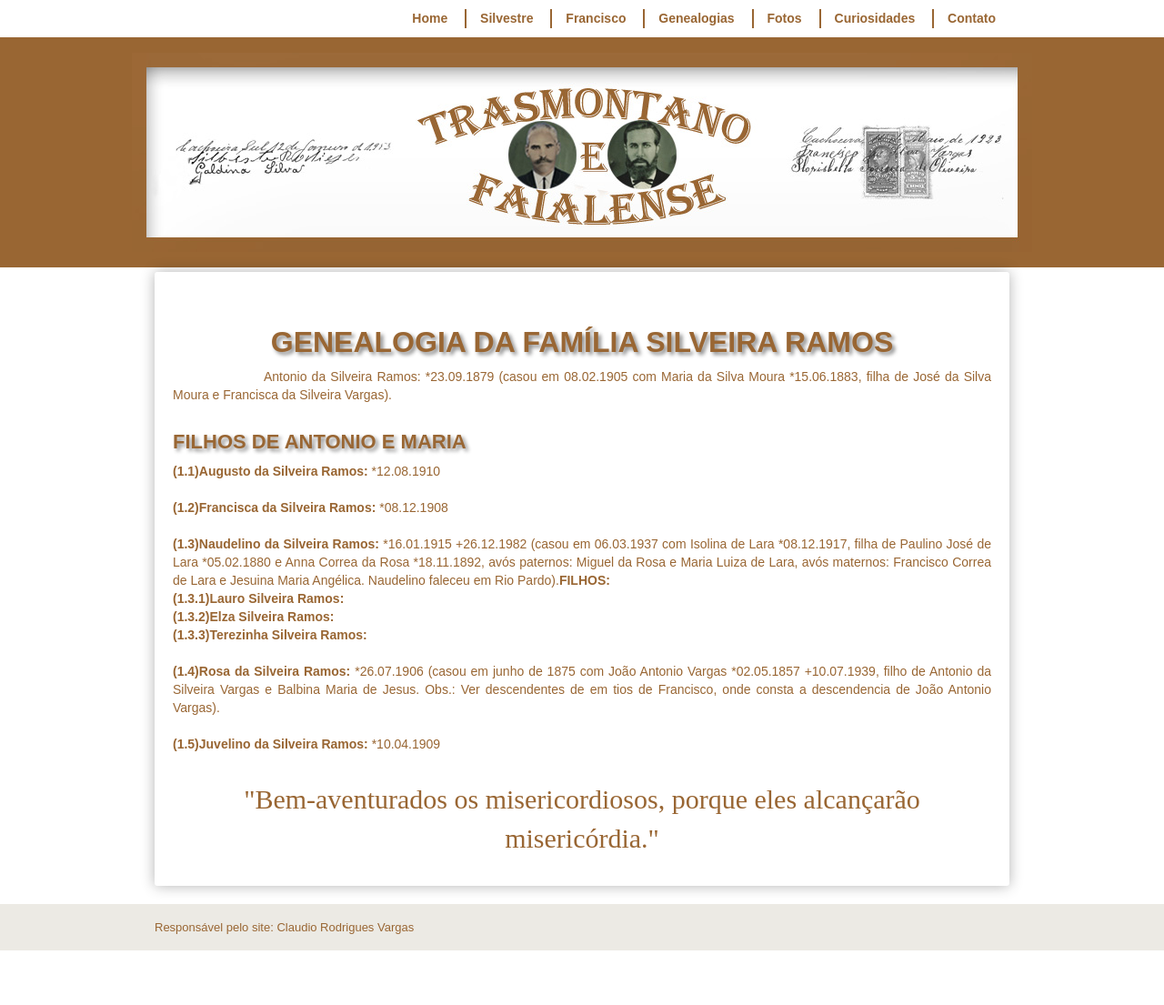
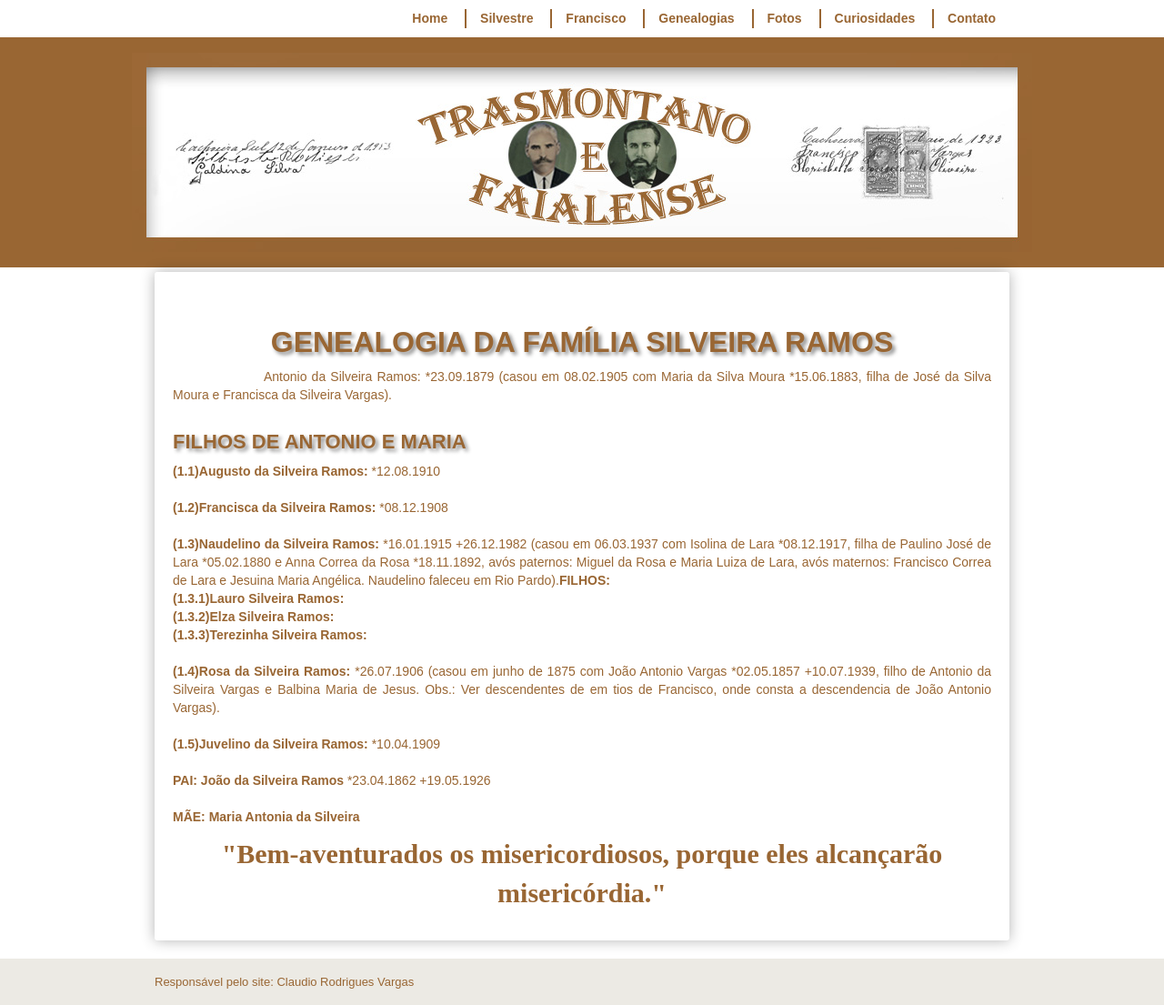
Before and after one commit to claudiovargas1955/claudiovargas1955.github.io, a Jekyll site: the page built from _pages/familia-silveira-ramos.html, in a window 1280 px wide. Shown: the whole page at 91% size. Built offline with Jekyll 4.4.1, drawn with Linux system fonts in a browser that asks for light colours; some web fonts are replaced; before the commit the page ends 1045 px from its top, so only the background shows below that.

Commit message:
Update familia-silveira-ramos.html

```diff
--- a/_pages/familia-silveira-ramos.html
+++ b/_pages/familia-silveira-ramos.html
@@ -116,6 +116,10 @@ João Antonio Vargas).<br><br>
 
 <b>(1.5)Juvelino da Silveira Ramos: </b>*10.04.1909 <br><br>
 
+<b>PAI: João da Silveira Ramos </b>*23.04.1862 +19.05.1926<br><br>
+
+<b>MÃE: Maria Antonia da Silveira </b*1854 +21.03.1915 <br>
+
 
 
 
```
